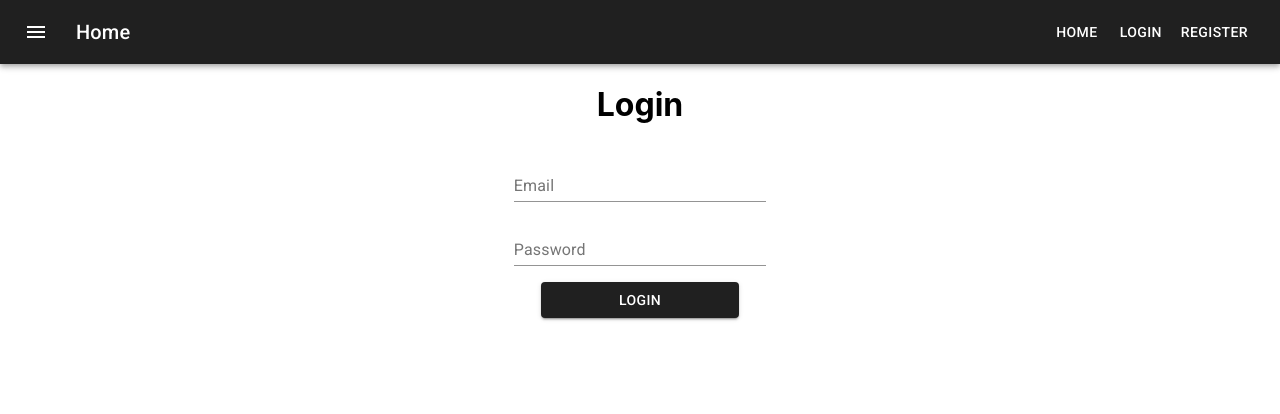
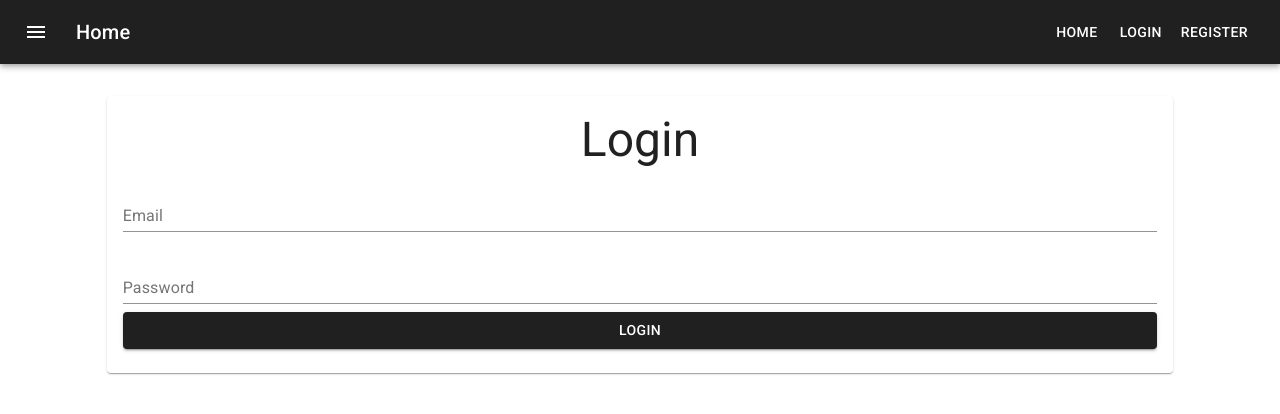
Before and after one commit to Morda10/react-app, a React (Create React App) app in the folder client/: page /Login in a window 1280 px wide. Shown: the top 414 px of the page. Built offline with nearby package versions, Linux system fonts and the light colour scheme.

Commit message:
style fixing

```diff
--- a/client/src/UI/Navbar/Navbar.js
+++ b/client/src/UI/Navbar/Navbar.js
@@ -13,9 +13,6 @@ import { useSelector, useDispatch } from "react-redux";
 const useStyles = makeStyles((theme) => ({
   root: {
     flexGrow: 1,
-  },
-  toolbar: {
-    backgroundColor: "#202020",
   },
   menuButton: {
     marginRight: theme.spacing(2),
@@ -42,7 +39,7 @@ const Navbar = (props) => {
 
   return (
     <div className={classes.root}>
-      <AppBar className={classes.toolbar} position="static">
+      <AppBar position="static">
         <Toolbar>
           <IconButton
             edge="start"
--- a/client/src/UI/Theme.js
+++ b/client/src/UI/Theme.js
@@ -1,7 +1,7 @@
 import { createMuiTheme } from "@material-ui/core/styles";
 
 const mainBlack = "#202020";
-const arcOrange = "#FFBA60";
+// const arcOrange = "#FFBA60";
 const mainGrey = "#92969a";
 
 export default createMuiTheme({
--- /dev/null
+++ b/client/src/componnents/HomePage/HomePage.css
@@ -0,0 +1,74 @@
+:root {
+  --gradient: linear-gradient(90deg, #ee6352, purple, #ee6352);
+}
+
+/* body {
+  font-family: basic-sans, sans-serif;
+  min-height: 100vh;
+  display: flex;
+  justify-content: center;
+  align-items: center;
+  font-size: 1.125em;
+  line-height: 1.6;
+  color: #333;
+  background: #ddd;
+  background-size: 300%; */
+/* background-image: var(--gradient); */
+/* animation: bg-animation 25s infinite; */
+/* } */
+
+/* @keyframes bg-animation {
+  0% {
+    background-position: left;
+  }
+  50% {
+    background-position: right;
+  }
+  100% {
+    background-position: left;
+  }
+} */
+
+.content {
+  background: white;
+  width: 70vw;
+  padding: 3em;
+  box-shadow: 0 0 3em rgba(0, 0, 0, 0.15);
+}
+
+.title {
+  margin: 0 0 0.5em;
+  /* text-transform: uppercase; */
+  font-weight: 900;
+  font-style: italic;
+  font-size: 3rem;
+  color: #ee6352;
+  line-height: 0.8;
+  margin: 0;
+
+  background-image: var(--gradient);
+  background-clip: text;
+  color: transparent;
+  /* // display: inline-block; */
+  background-size: 300%;
+  transition: background-position 1s;
+}
+
+.title:hover {
+  background-position: right;
+}
+
+.hours {
+  color: white;
+  border: 0;
+  cursor: pointer;
+  padding: 0.5em 1.25em;
+  background: linear-gradient(90deg, #000000, #7f8685, #adadad);
+  background-size: 300%;
+  background-position: left;
+  transition: background-position 350ms;
+}
+
+.hours:hover {
+  background-position: right;
+}
--- a/client/src/componnents/HomePage/HomePage.js
+++ b/client/src/componnents/HomePage/HomePage.js
@@ -7,6 +7,7 @@ import axios from "axios";
 import WorkoutsButtonList from "./WorkoutsButtonList";
 import MyCalendar from "./MyCalendar";
 import DoneAllIcon from "@material-ui/icons/DoneAll";
+import "./HomePage.css";
 
 const useStyles = makeStyles((theme) => ({
   root: {
@@ -56,7 +57,7 @@ export const HomePage = () => {
   const [workOutSaved, setworkOutSaved] = useState(false);
   const classes = useStyles({ showButton });
   const today = new Date();
-  const success = "Workout saved successfully";
+  // const success = "Workout saved successfully";
 
   const toggleButton = () => {
     setshowButton(!showButton);
@@ -126,8 +127,11 @@ export const HomePage = () => {
       <br />
       <div className={classes.root}>
         {workOutSaved ? (
-          <DoneAllIcon color="primary" fontSize="large" />
+          <h1 className="title">
+            <DoneAllIcon color="primary" fontSize="large" />
+          </h1>
         ) : (
+          // <h1 className="title">Animating gradients</h1>
           <Fade in={!showButton} timeout={{ enter: 1000 }}>
             <Box display="flex" justifyContent="center">
               <WorkoutsButtonList
--- a/client/src/componnents/HomePage/WorkoutsButtonList.js
+++ b/client/src/componnents/HomePage/WorkoutsButtonList.js
@@ -1,18 +1,15 @@
 import React, { useState, useEffect } from "react";
-import { Button, Grid } from "@material-ui/core";
+import { Button, Grid, Card } from "@material-ui/core";
 import { makeStyles } from "@material-ui/core/styles";
 import moment from "moment";
 import axios from "axios";
+import "./HomePage.css";
 
 const useStyles = makeStyles((theme) => ({
   root: {
     display: "flex",
     flexDirection: "column",
     alignItems: "center",
-  },
-  buttons: {
-    opacity: "1",
-    "&:hover": { opacity: "0.7" },
   },
 }));
 
@@ -36,28 +33,40 @@ export const WorkoutsButtonList = ({ Dates, date, setSaved, show }) => {
       console.log(e.response.data.errors[0].msg);
     }
   };
+  let gridref;
+  const scrollToBottom = () => {
+    gridref.scrollIntoView({ behavior: "smooth" });
+  };
 
   useEffect(() => {
+    let found = false;
     Dates.forEach((d) => {
       if (
         moment(date).format("DD-MM-YYYY") ===
         moment(d.date).format("DD-MM-YYYY")
       ) {
+        scrollToBottom();
+        found = true;
         sethours(d.hours);
         return;
       }
     });
+    if (!found) sethours([]);
   }, [date, Dates]);
 
   return (
-    <div className={classes.root}>
+    <div
+      className={classes.root}
+      ref={(el) => {
+        gridref = el;
+      }}
+    >
       <Grid container spacing={2}>
         {show
           ? hours.map((a) => (
               <Grid key={a} item md={2} sm="auto" xs="auto">
                 <Button
-                  color="primary"
-                  className={classes.buttons}
+                  className="hours"
                   fullWidth
                   variant="contained"
                   onClick={() => onClick(a)}
--- a/client/src/componnents/Login.js
+++ b/client/src/componnents/Login.js
@@ -2,7 +2,7 @@ import React, { useState, useEffect } from "react";
 import { Formik, Form } from "formik";
 import * as Yup from "yup";
 import { makeStyles } from "@material-ui/core/styles";
-import { Button, Typography } from "@material-ui/core";
+import { Button, Typography, Grid, Card, CardContent } from "@material-ui/core";
 import MyTextField from "./Input/Input";
 import axios from "axios";
 import { useHistory } from "react-router-dom";
@@ -20,10 +20,7 @@ const validationSchema = Yup.object().shape({
 
 const useStyles = makeStyles((theme) => ({
   root: {
-    "& > *": {
-      margin: theme.spacing(1),
-      width: "25ch",
-    },
+    marginTop: "2rem",
   },
   button: {
     backgroundColor: "#202020",
@@ -45,8 +42,13 @@ const Login = () => {
   }, [user, history]);
 
   return (
-    <div style={{ textAlign: "center" }}>
-      <h1>Login</h1>
+    <Grid container justify="center">
+      <Grid item xs={10}>
+        <Card className={classes.root}>
+          <CardContent>
+            <Typography align="center" variant="h3">
+              Login
+            </Typography>
             <Formik
               initialValues={{
                 email: "",
@@ -66,8 +68,13 @@ const Login = () => {
               }}
             >
               {(values, isSubmitting) => (
-          <Form className={classes.root}>
-            <MyTextField key="1" name="email" type="email" label="Email" />
+                <Form>
+                  <MyTextField
+                    key="1"
+                    name="email"
+                    type="email"
+                    label="Email"
+                  />
                   <br />
                   <MyTextField
                     key="2"
@@ -91,14 +98,10 @@ const Login = () => {
             <Typography variant="h6" color="error">
               {errors}
             </Typography>
-      {/* <Button
-        onClick={() => {
-          setToken("dsggegg");
-        }}
-      >
-        gsgsggg
-      </Button> */}
-    </div>
+          </CardContent>
+        </Card>
+      </Grid>
+    </Grid>
   );
 };
 
--- a/client/src/componnents/Register.js
+++ b/client/src/componnents/Register.js
@@ -1,26 +1,7 @@
 import React from "react";
-import {
-  Formik,
-  Form,
-  // Field,
-  // ErrorMessage,
-  // withFormik,
-  // yupToFormErrors,
-} from "formik";
+import { Formik, Form } from "formik";
 import * as Yup from "yup";
-import {
-  //   TextField,
-  Card,
-  CardContent,
-  Button,
-  Grid,
-  Typography,
-  //   Checkbox,
-  //   Radio,
-  //   FormControlLabel,
-  //   Select,
-  //   MenuItem,
-} from "@material-ui/core";
+import { Card, CardContent, Button, Grid, Typography } from "@material-ui/core";
 import MyTextField from "./Input/Input";
 import axios from "axios";
 import { useHistory } from "react-router-dom";
@@ -29,7 +10,9 @@ import { makeStyles } from "@material-ui/core/styles";
 const validationSchema = Yup.object().shape({
   name: Yup.string().required("First name is required"),
   lastName: Yup.string().required("Last name is required"),
-  email: Yup.string().email("Email not valid").required("Email is required"),
+  email: Yup.string()
+    .email("Email not valid")
+    .required("Email is required"),
   password: Yup.string()
     .min(5, "Password must be 5 characters or longer")
     .required("password is required"),
@@ -41,13 +24,10 @@ const validationSchema = Yup.object().shape({
 
 const useStyles = makeStyles({
   root: {
-    minWidth: 200,
+    marginTop: "2rem",
   },
   title: {
     fontSize: 14,
-  },
-  pos: {
-    marginBottom: 12,
   },
   button: {
     backgroundColor: "#202020",
@@ -61,7 +41,7 @@ const Register = () => {
 
   return (
     <Grid container justify="center">
-      <Grid item xs={6}>
+      <Grid item xs={10}>
         <Card className={classes.root}>
           <CardContent>
             <Typography align="center" variant="h3">
```
Lines whose indentation alone changed are shown as unchanged.
